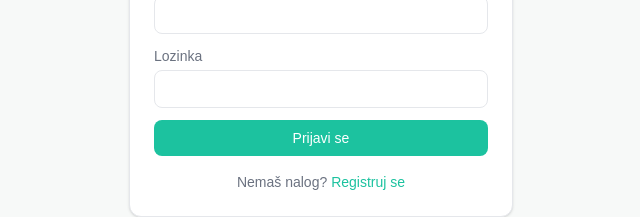
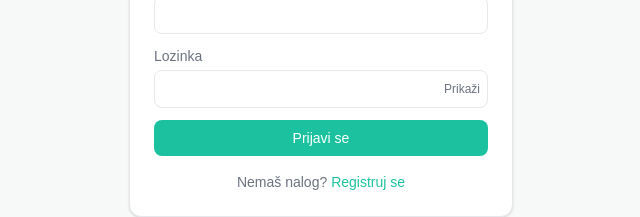
Before and after one commit to dusansijacicic/splitwiserchoco, a Next.js app: page /login in a window 1280 px wide. Shown: the part 372-589 px from the top of the page, without its empty margins (319-959 px from the left). Built offline with nearby package versions, Linux system fonts and the light colour scheme.

Commit message:
Add show/hide password toggle on login and signup forms

```diff
--- a/app/(auth)/login/page.tsx
+++ b/app/(auth)/login/page.tsx
@@ -6,6 +6,7 @@ import { signIn, type AuthActionState } from "@/lib/actions/auth";
 import { Button } from "@/components/ui/Button";
 import { Card } from "@/components/ui/Card";
 import { Input } from "@/components/ui/Input";
+import { PasswordInput } from "@/components/ui/PasswordInput";
 
 const initialState: AuthActionState = { error: null };
 
@@ -22,12 +23,7 @@ export default function LoginPage() {
         </div>
         <div>
           <label className="mb-1 block text-sm text-muted">Lozinka</label>
-          <Input
-            type="password"
-            name="password"
-            required
-            autoComplete="current-password"
-          />
+          <PasswordInput name="password" required autoComplete="current-password" />
         </div>
         {state.error && <p className="text-sm text-danger">{state.error}</p>}
         <Button type="submit" className="w-full" disabled={pending}>
--- a/app/(auth)/signup/page.tsx
+++ b/app/(auth)/signup/page.tsx
@@ -6,6 +6,7 @@ import { signUp, type AuthActionState } from "@/lib/actions/auth";
 import { Button } from "@/components/ui/Button";
 import { Card } from "@/components/ui/Card";
 import { Input } from "@/components/ui/Input";
+import { PasswordInput } from "@/components/ui/PasswordInput";
 
 const initialState: AuthActionState = { error: null };
 
@@ -26,8 +27,7 @@ export default function SignupPage() {
         </div>
         <div>
           <label className="mb-1 block text-sm text-muted">Lozinka</label>
-          <Input
-            type="password"
+          <PasswordInput
             name="password"
             required
             minLength={6}
--- /dev/null
+++ b/components/ui/PasswordInput.tsx
@@ -0,0 +1,29 @@
+"use client";
+
+import { InputHTMLAttributes, forwardRef, useState } from "react";
+
+export const PasswordInput = forwardRef<
+  HTMLInputElement,
+  Omit<InputHTMLAttributes<HTMLInputElement>, "type">
+>(function PasswordInput({ className = "", ...props }, ref) {
+  const [visible, setVisible] = useState(false);
+
+  return (
+    <div className="relative">
+      <input
+        ref={ref}
+        type={visible ? "text" : "password"}
+        className={`w-full rounded-lg border border-border px-3 py-2 pr-16 text-sm outline-none focus:border-primary focus:ring-1 focus:ring-primary ${className}`}
+        {...props}
+      />
+      <button
+        type="button"
+        onClick={() => setVisible((v) => !v)}
+        tabIndex={-1}
+        className="absolute right-2 top-1/2 -translate-y-1/2 text-xs text-muted hover:text-foreground"
+      >
+        {visible ? "Sakrij" : "Prikaži"}
+      </button>
+    </div>
+  );
+});
```
